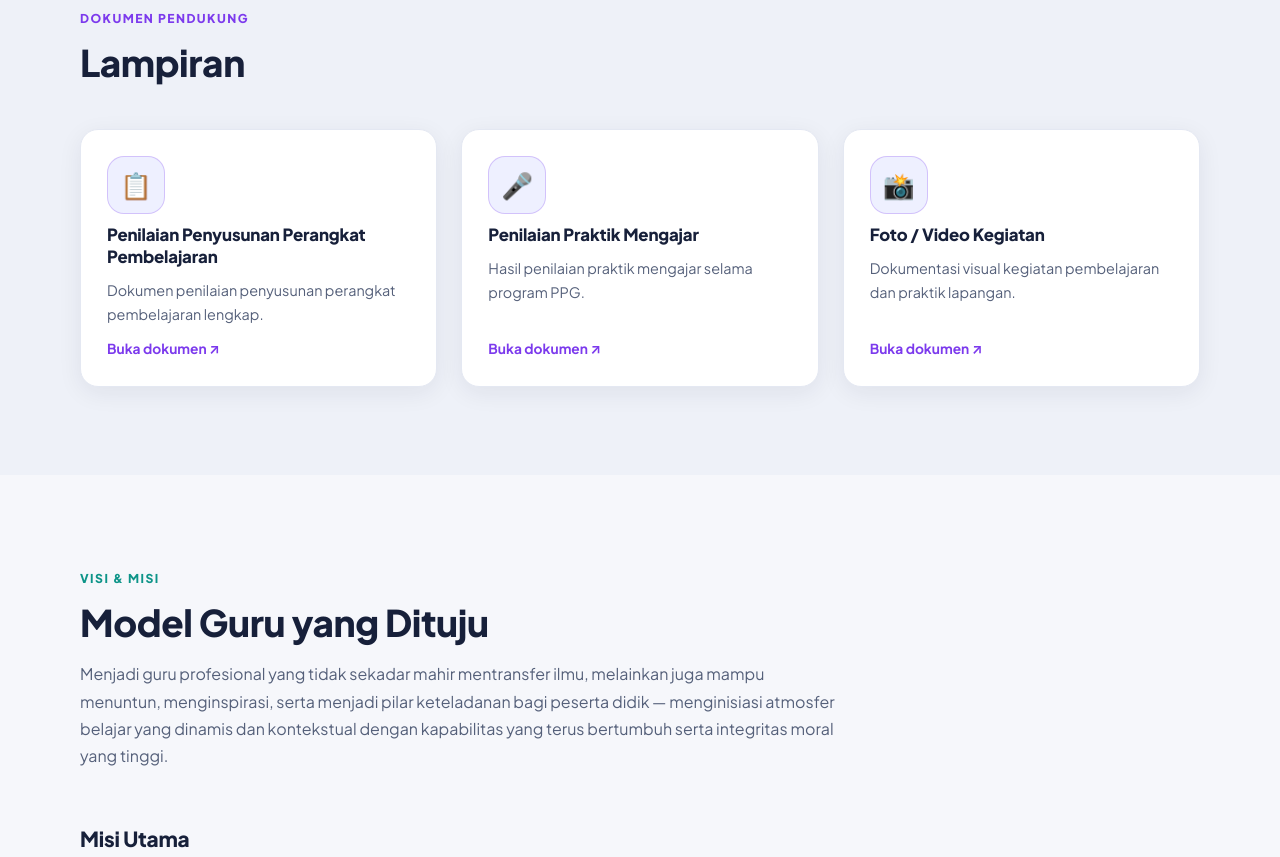
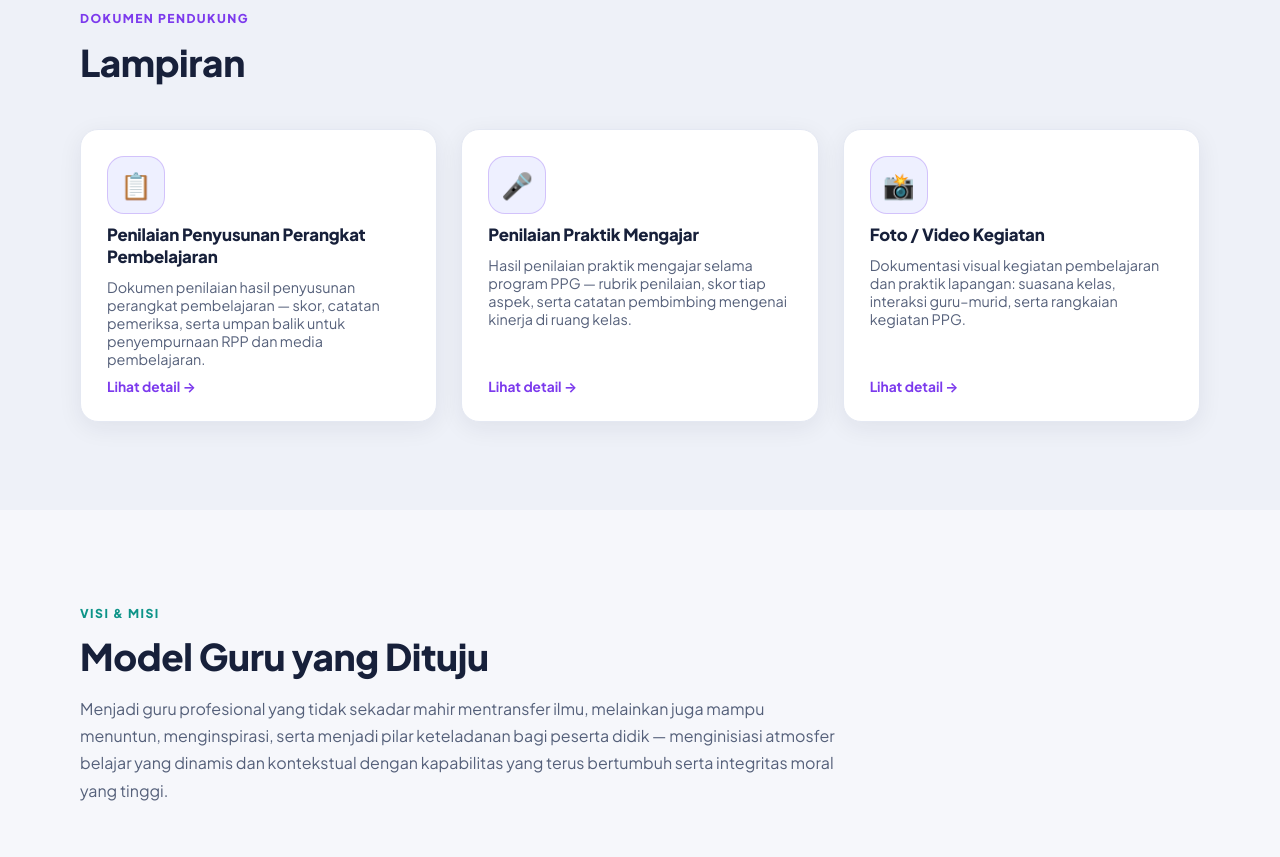
Before and after one commit to ilhamkresna21/e-porto-semester-2, a plain HTML site: page index.html in a window 1280 px wide. Shown: the part 8032-8889 px from the top of the page. Drawn offline with Linux system fonts and the light colour scheme.

Commit message:
Hapus semua tautan Google Sites lama: modal dokumen artefak & lampiran sepenuhnya di dalam situs

```diff
--- a/css/style.css
+++ b/css/style.css
@@ -422,7 +422,16 @@ html[data-theme="dark"] .icon-moon { display: block; }
 .artefak-item span { font-size: .8rem; color: var(--text-soft); }
 
 /* ---------- Link cards (lampiran) ---------- */
-.link-card { display: flex; flex-direction: column; gap: 10px; color: var(--text); }
+.link-card {
+  display: flex;
+  flex-direction: column;
+  gap: 10px;
+  color: var(--text);
+  font-family: var(--font);
+  text-align: left;
+  width: 100%;
+  cursor: pointer;
+}
 .link-card:hover { text-decoration: none; border-color: var(--primary); }
 .link-card__icon { font-size: 1.9rem; }
 .link-card h3 { font-size: 1.05rem; }
@@ -938,13 +947,6 @@ html[data-theme="dark"] .mini-card:nth-child(6n)   .mini-card__num { background:
   border: 1px solid var(--border);
 }
 
-.doc-foot {
-  padding: 0 24px 20px;
-  display: flex;
-  justify-content: flex-end;
-}
-.btn--sm { padding: 9px 16px; font-size: .82rem; border-radius: 11px; }
-
 /* ============================================================
    RESPONSIVE
    ============================================================ */
--- a/index.html
+++ b/index.html
@@ -459,9 +459,6 @@
           <div class="doc-frame" id="docFrame"></div>
           <div class="doc-gallery" id="docGallery"></div>
         </div>
-        <div class="doc-foot">
-          <a id="docSource" href="#" target="_blank" rel="noopener" class="btn btn--ghost btn--sm">Buka sumber asli ↗</a>
-        </div>
       </div>
     </div>
 
@@ -473,28 +470,8 @@
           <h2>Lampiran</h2>
         </header>
 
-        <div class="grid-3">
-          <a class="card link-card" data-reveal target="_blank" rel="noopener"
-             href="https://sites.google.com/ppg.belajar.id/ilham-kresnamurti-s-kom/lampiran/penilaian-penyusunan-perangkat-pembelajaran">
-            <span class="link-card__icon">📋</span>
-            <h3>Penilaian Penyusunan Perangkat Pembelajaran</h3>
-            <p>Dokumen penilaian penyusunan perangkat pembelajaran lengkap.</p>
-            <span class="link-card__go">Buka dokumen ↗</span>
-          </a>
-          <a class="card link-card" data-reveal target="_blank" rel="noopener"
-             href="https://sites.google.com/ppg.belajar.id/ilham-kresnamurti-s-kom/lampiran/penilaian-praktik-mengajar">
-            <span class="link-card__icon">🎤</span>
-            <h3>Penilaian Praktik Mengajar</h3>
-            <p>Hasil penilaian praktik mengajar selama program PPG.</p>
-            <span class="link-card__go">Buka dokumen ↗</span>
-          </a>
-          <a class="card link-card" data-reveal target="_blank" rel="noopener"
-             href="https://sites.google.com/ppg.belajar.id/ilham-kresnamurti-s-kom/lampiran/fotovideo-kegiatan">
-            <span class="link-card__icon">📸</span>
-            <h3>Foto / Video Kegiatan</h3>
-            <p>Dokumentasi visual kegiatan pembelajaran dan praktik lapangan.</p>
-            <span class="link-card__go">Buka dokumen ↗</span>
-          </a>
+        <div class="grid-3" id="lampiranGrid">
+          <!-- Kartu lampiran dibuat oleh js/script.js dari daftar LAMPIRAN_ITEMS -->
         </div>
       </div>
     </section>
--- a/js/script.js
+++ b/js/script.js
@@ -6,9 +6,6 @@
 "use strict";
 
 /* ---------- Data Artefak Produk (per siklus) ---------- */
-const SITES_BASE =
-  "https://sites.google.com/ppg.belajar.id/ilham-kresnamurti-s-kom/artefak-produk";
-
 /*
  * Artefak tiap siklus. Isi driveId (ID file Google Drive) agar dokumen
  * tampil langsung di situs. Cara mendapatkan ID:
@@ -98,6 +95,56 @@ const SIKLUS_DATA = {
   },
 };
 
+/* ---------- Lampiran (modal — tanpa tautan keluar) ---------- */
+const LAMPIRAN_ITEMS = [
+  {
+    icon: "📋",
+    title: "Penilaian Penyusunan Perangkat Pembelajaran",
+    note: "Lampiran",
+    desc:
+      "Dokumen penilaian hasil penyusunan perangkat pembelajaran — skor, catatan pemeriksa, serta umpan balik untuk penyempurnaan RPP dan media pembelajaran.",
+    driveId: "",
+    images: [],
+  },
+  {
+    icon: "🎤",
+    title: "Penilaian Praktik Mengajar",
+    note: "Lampiran",
+    desc:
+      "Hasil penilaian praktik mengajar selama program PPG — rubrik penilaian, skor tiap aspek, serta catatan pembimbing mengenai kinerja di ruang kelas.",
+    driveId: "",
+    images: [],
+  },
+  {
+    icon: "📸",
+    title: "Foto / Video Kegiatan",
+    note: "Lampiran",
+    desc:
+      "Dokumentasi visual kegiatan pembelajaran dan praktik lapangan: suasana kelas, interaksi guru–murid, serta rangkaian kegiatan PPG.",
+    driveId: "",
+    images: [],
+  },
+];
+
+function renderLampiran() {
+  const host = document.getElementById("lampiranGrid");
+  if (!host) return;
+
+  LAMPIRAN_ITEMS.forEach((item) => {
+    const btn = document.createElement("button");
+    btn.type = "button";
+    btn.className = "card link-card";
+    btn.setAttribute("data-reveal", "");
+    btn.innerHTML =
+      `<span class="link-card__icon">${item.icon}</span>` +
+      `<h3>${item.title}</h3>` +
+      `<p>${item.desc}</p>` +
+      `<span class="link-card__go">${item.driveId ? "Lihat dokumen" : "Lihat detail"} →</span>`;
+    btn.addEventListener("click", () => openDoc(item, null));
+    host.appendChild(btn);
+  });
+}
+
 /* ---------- Render panel tabs artefak ---------- */
 function renderArtefak() {
   const host = document.getElementById("tabsPanels");
@@ -177,15 +224,6 @@ function openDoc(item, siklusKey) {
           )
           .join("")
       : "";
-
-  /* Tautan sumber asli (Google Sites) sebagai cadangan */
-  const source = document.getElementById("docSource");
-  if (siklusKey) {
-    source.href = `${SITES_BASE}/${siklusKey}/${item.slug}`;
-    source.hidden = false;
-  } else {
-    source.hidden = true;
-  }
 
   modal.classList.add("open");
   modal.setAttribute("aria-hidden", "false");
@@ -466,6 +504,7 @@ function initVideoModal() {
 /* ---------- Boot ---------- */
 document.addEventListener("DOMContentLoaded", () => {
   renderArtefak();
+  renderLampiran();
   initTabs();
   initDocModal();
   renderVideos();
```
Also changed, not shown: README.md.
